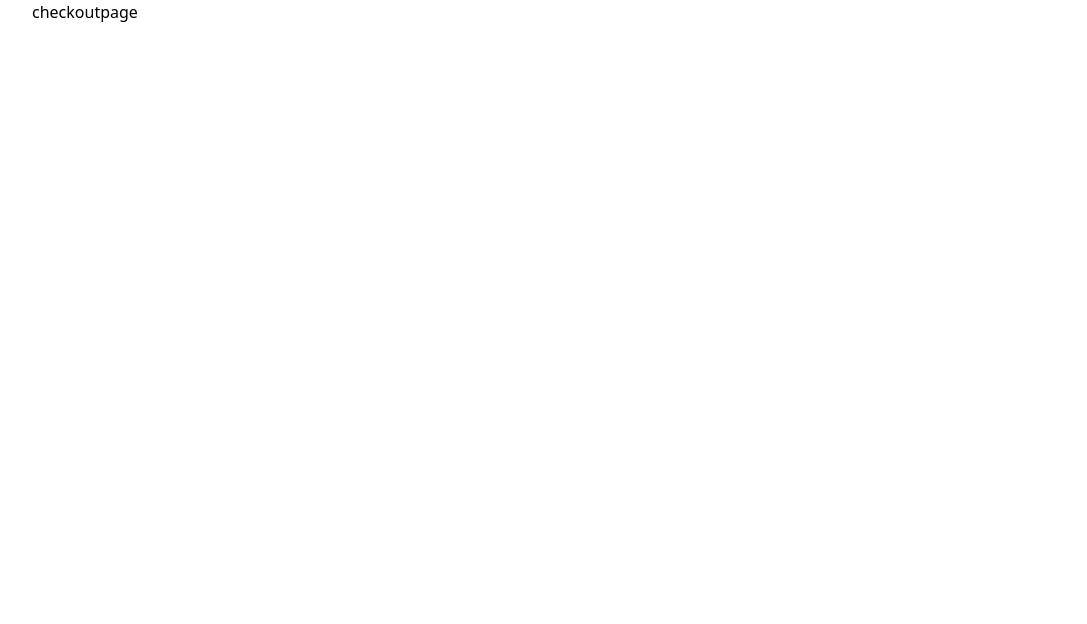
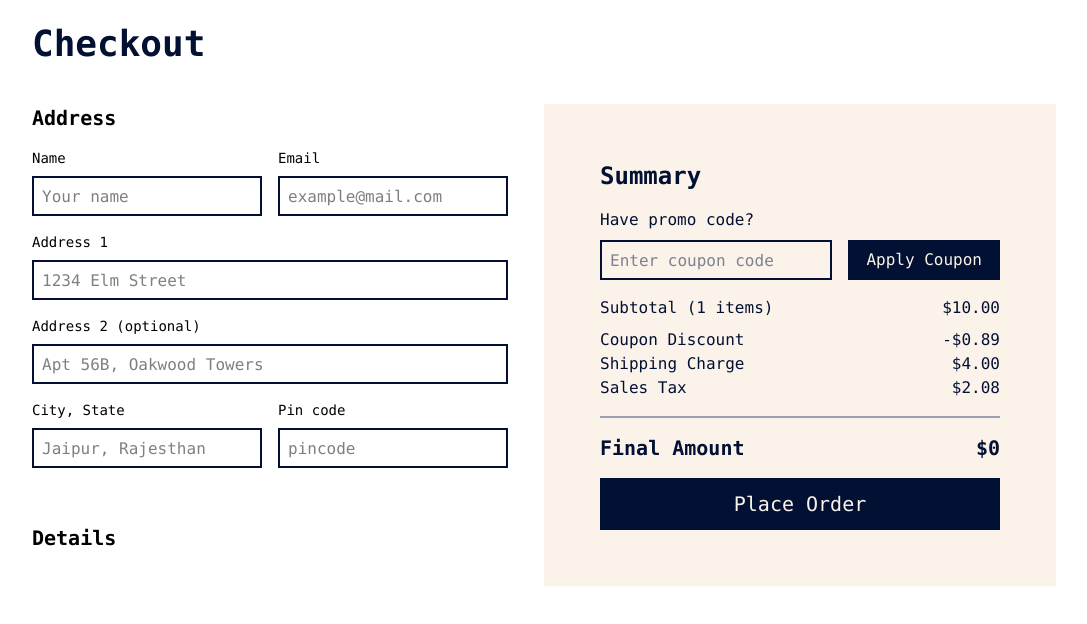
Before and after one commit to sanskar127/client-cart-checkout-flow-react, a React (Vite) app: page /checkout in a window 1280 px wide. Shown: the top 624 px of the page, without its empty margins (96-1183 px from the left). Built offline with nearby package versions, Linux system fonts and the light colour scheme.

Commit message:
checkout pages and components inprogress

```diff
--- a/src/components/client/Cart/CardItem.jsx
+++ b/src/components/client/Cart/CardItem.jsx
@@ -21,7 +21,12 @@ const CardItem = ({ thumbnail, title, price }) => {
       </td>
 
       {/* Product Title */}
-      <td className="font-semibold text-base px-4 py-2">{title}</td>
+      <td className="px-4 py-2">
+        <h3 className='font-semibold text-base'>
+          {title}
+        </h3>
+        <button className='mt-2 text-sm underline cursor-pointer'>Remove</button>
+      </td>
 
       {/* Price */}
       <td className="font-light px-4 py-2">${price}</td>
@@ -40,9 +45,6 @@ const CardItem = ({ thumbnail, title, price }) => {
 
       {/* Total Price */}
       <td className="px-4 py-2 font-medium">${total.toFixed(2)}</td>
-
-      {/* Remove Button */}
-      <td className="px-4 py-2 text-sm font-semibold underline cursor-pointer">Remove</td>
     </tr>
   )
 }
--- a/src/components/client/Cart/SummaryCard.jsx
+++ /dev/null
@@ -1,11 +0,0 @@
-import React from 'react'
-
-const SummaryCard = () => {
-  return (
-    <div>
-
-    </div>
-  )
-}
-
-export default SummaryCard
--- a/src/components/client/Cart/CheckoutForm.jsx
+++ b/src/components/client/Checkout/CheckoutForm.jsx
@@ -7,7 +7,7 @@ const CheckoutForm = () => {
 
       <div className="flex flex-col md:flex-row gap-4">
         <div className="space-y-2 flex-1">
-          <label className="block text-sm font-medium">Name*</label>
+          <label className="block text-sm font-medium">Name</label>
           <input
             type="text"
             placeholder="Your name"
@@ -17,7 +17,7 @@ const CheckoutForm = () => {
         </div>
 
         <div className="space-y-2 flex-1">
-          <label className="block text-sm font-medium">Email*</label>
+          <label className="block text-sm font-medium">Email</label>
           <input
             type="email"
             placeholder="example@mail.com"
@@ -28,7 +28,7 @@ const CheckoutForm = () => {
       </div>
 
       <div className="space-y-2">
-        <label className="block text-sm font-medium">Address 1*</label>
+        <label className="block text-sm font-medium">Address 1</label>
         <input
           type="text"
           placeholder='1234 Elm Street'
@@ -38,13 +38,35 @@ const CheckoutForm = () => {
       </div>
 
       <div className="space-y-2">
-        <label className="block text-sm font-medium">Address 2</label>
+        <label className="block text-sm font-medium">Address 2 (optional)</label>
         <input
           type="text"
           placeholder='Apt 56B, Oakwood Towers'
           className="w-full h-10 border-2 border-solid border-primary p-2"
         />
       </div>
+
+      <div className="flex flex-col md:flex-row gap-4">
+        <div className="space-y-2 flex-1">
+          <label className="block text-sm font-medium">City, State</label>
+          <input
+            type="text"
+            placeholder="Jaipur, Rajesthan"
+            required
+            className="w-full h-10 border-2 border-solid border-primary p-2"
+          />
+        </div>
+
+        <div className="space-y-2 flex-1">
+          <label className="block text-sm font-medium">Pin code</label>
+          <input
+            type="text"
+            placeholder="pincode"
+            required
+            className="w-full h-10 border-2 border-solid border-primary p-2"
+          />
+        </div>
+      </div>
     </section>
   )
 }
--- /dev/null
+++ b/src/components/client/Checkout/DetailsCard.jsx
@@ -0,0 +1,11 @@
+import React from 'react'
+
+const DetailsCard = () => {
+  return (
+    <section className='w-full'>
+      <h2 className="text-xl font-bold">Details</h2>
+    </section>
+  )
+}
+
+export default DetailsCard
--- /dev/null
+++ b/src/components/client/Checkout/SummaryCard.jsx
@@ -0,0 +1,178 @@
+import React from 'react'
+import CouponForm from '../CouponForm'
+
+const SummaryCard = () => {
+  return (
+    <section className='bg-background text-primary w-10 lg:w-2/4 p-6 lg:p-14'>
+      <h3 className='text-2xl mb-4 font-semibold'>Summary</h3>
+
+      {/* Coupon Form */}
+      <CouponForm />
+
+      <div className='font-light flex flex-col gap-2'>
+        <div className='flex justify-between'>
+          <h4>Subtotal (1 items)</h4>
+          <h4>$10.00</h4>
+        </div>
+
+        <div className='flex justify-between'>
+          <h4>Coupon Discount</h4>
+          <h4>-$0.89</h4>
+        </div>
+      </div>
+
+        <div className='flex justify-between'>
+          <h4>Shipping Charge</h4>
+          <h4>$4.00</h4>
+        </div>
+
+      <div className='flex justify-between'>
+        <h4>Sales Tax</h4>
+        <h4>$2.08</h4>
+      </div>
+
+      {/* Divider */}
+      <div className='h-[1px] my-4 border-1 border-gray-400'></div>
+
+      <div className='font-semibold text-xl flex justify-between mb-4'>
+        <h3>Final Amount</h3>
+        <h3 className='text-xl'>${0}</h3>
+      </div>
+
+      <button className='bg-primary text-foreground text-xl font-medium text-center w-full py-3 cursor-pointer'>Place Order</button>
+    </section>
+  )
+}
+
+export default SummaryCard
+
+
+// import React, { useEffect, useState, useContext } from 'react'
+// import CardItem from '../components/client/Cart/CardItem'
+// import { CartContext } from "../context/CartContext"
+// import CheckoutForm from '../components/client/Cart/CheckoutForm'
+// import { useNavigate } from 'react-router-dom'
+
+// const CardPage = () => {
+//   const [items, setItems] = useState([])
+//   const { finalAmount, setCartSummary } = useContext(CartContext)
+
+//   const navigate = useNavigate()
+
+//   useEffect(() => {
+//     const getdata = async () => {
+//       const response = await fetch("/data.json")
+//       const data = await response.json()
+//       setItems(data)
+//     }
+
+//     getdata()
+//   }, [])
+
+//   return (
+//     <div className='py-12 font-mono sm:py-6'>
+//       {/* Heading */}
+//       <header className='mb-10'>
+//         <h2 className='text-primary text-4xl font-bold'>Your Cart</h2>
+//         <p>1 item ships at checkout</p>
+//       </header>
+
+//       <main className='flex items-start gap-6'>
+//         <section className='w-full'>
+//           {/* Checkout Form */}
+//           {/* <CheckoutForm /> */}
+
+//           {/* Divider */}
+//           {/* <div className='h-[1px] my-8 border-1 border-gray-400'></div> */}
+
+//           {/* Card Items Table */}
+//           <section>
+//             <table className="w-full text-primary border-separate border-spacing-0">
+//               <thead className="bg-gray-100 text-left">
+//                 <tr className="border-b border-gray-300">
+//                   <th className="py-3 px-4 text-left">Product</th> {/* Empty cell for thumbnail */}
+//                   <th className="py-3 px-4"></th>
+//                   <th className="py-3 px-4">Price</th>
+//                   <th className="py-3 px-4">Quantity</th>
+//                   <th className="py-3 px-4">Total</th>
+//                   <th className="py-3 px-4"></th> {/* Empty cell for actions */}
+//                 </tr>
+//               </thead>
+
+//               <tbody>
+//                 {items.map(item => (
+//                   <CardItem
+//                     key={item.id}
+//                     thumbnail={item.image}
+//                     title={item.name}
+//                     price={item.price}
+//                   />
+//                 ))}
+//               </tbody>
+//             </table>
+//           </section>
+//         </section>
+
+
+//         {/* Summary Card */}
+//         <section className='bg-background text-primary w-2/4 p-14'>
+
+//           {/* <h3 className='text-2xl mb-4 font-semibold'>Summary</h3> */}
+
+//           {/* Coupon Form */}
+//           {/* <section className='mb-4'>
+//               <label htmlFor="">Have promo code?</label>
+//               <div className="flex h-10 mt-2">
+//                 <input
+//                   type="text"
+//                   name=""
+//                   id=""
+//                   placeholder="Enter coupon code"
+//                   className="flex-grow h-full border-2 border-solid border-primary p-2"
+//                 />
+//                 <input
+//                   type="submit"
+//                   value="Apply Coupon"
+//                   className="h-full bg-primary text-foreground border-2 border-solid border-primary py-1 px-4 font-medium"
+//                 />
+//               </div>
+//             </section> */}
+
+//           <div className='font-light flex flex-col gap-2'>
+//             {/* <div className='flex justify-between'>
+//                 <h4>Subtotal (1 items)</h4>
+//                 <h4>$10.00</h4>
+//               </div> */}
+
+//             {/* <div className='flex justify-between'>
+//                 <h4>Sales Tax</h4>
+//                 <h4>$2.08</h4>
+//               </div>
+
+//               <div className='flex justify-between'>
+//                 <h4>Shipping Charge</h4>
+//                 <h4>$4.00</h4>
+//               </div> */}
+
+//             {/* <div className='flex justify-between'>
+//                 <h4>Coupon Discount</h4>
+//                 <h4>-$0.89</h4>
+//               </div> */}
+//           </div>
+
+//           {/* Divider */}
+//           {/* <div className='h-[1px] my-4 border-1 border-gray-400'></div> */}
+
+//           <div className='font-semibold flex justify-between mb-4'>
+//             <span className='flex'><h3>Estimated Total</h3> <p className='font-light'>(1 item)</p></span>
+//             <h3 className='text-xl'>${finalAmount}</h3>
+//           </div>
+
+//           <button className='bg-primary text-foreground text-xl font-medium text-center w-full py-3 cursor-pointer' onClick={() => navigate('/checkout')}>Proceed to Checkout</button>
+//         </section>
+//       </main>
+//     </div>
+//   )
+// }
+
+// export default CardPage
--- /dev/null
+++ b/src/components/client/CouponForm.jsx
@@ -0,0 +1,25 @@
+import React from 'react'
+
+const CouponForm = () => {
+    return (
+        <section className='mb-4'>
+            <label htmlFor="">Have promo code?</label>
+            <div className="flex flex-col sm:flex-row sm:items-center sm:space-x-4 mt-2">
+                <input
+                    type="text"
+                    name=""
+                    id=""
+                    placeholder="Enter coupon code"
+                    className="flex-grow sm:w-64 h-10 border-2 border-solid border-primary p-2 mb-2 sm:mb-0"
+                />
+                <input
+                    type="submit"
+                    value="Apply Coupon"
+                    className="h-10 bg-primary text-foreground border-2 border-solid border-primary py-1 px-4 font-medium"
+                />
+            </div>
+        </section>
+    )
+}
+
+export default CouponForm
--- a/src/index.css
+++ b/src/index.css
@@ -9,5 +9,6 @@ body {
 @theme {
     --color-primary: #021133;
     --color-background: #FBF3EA;
+    --color-background-alt: #d1d5dc;
     --color-foreground: #FBF3EA;
 }
--- a/src/pages/CheckoutPage.jsx
+++ b/src/pages/CheckoutPage.jsx
@@ -1,9 +1,26 @@
 import React from 'react'
+import CheckoutForm from "../components/client/Checkout/CheckoutForm"
+import SummaryCard from '../components/client/Checkout/SummaryCard'
+import DetailsCard from '../components/client/Checkout/DetailsCard'
 
 const CheckoutPage = () => {
   return (
-    <div>
-      checkoutpage
+    <div className='py-12 font-mono sm:py-6'>
+      {/* Heading */}
+      <header className='mb-10'>
+        <h2 className='text-primary text-4xl font-bold'>Checkout</h2>
+      </header>
+
+      {/* Main Section */}
+      <main className='flex flex-col lg:flex-row items-start justify-between gap-6'>
+        <section>
+          <CheckoutForm />
+          <DetailsCard/>
+        </section>
+
+        <SummaryCard />
+
+      </main>
     </div>
   )
 }
```
Also changed, not shown: src/pages/CardPage.jsx (+8 -9 lines).
